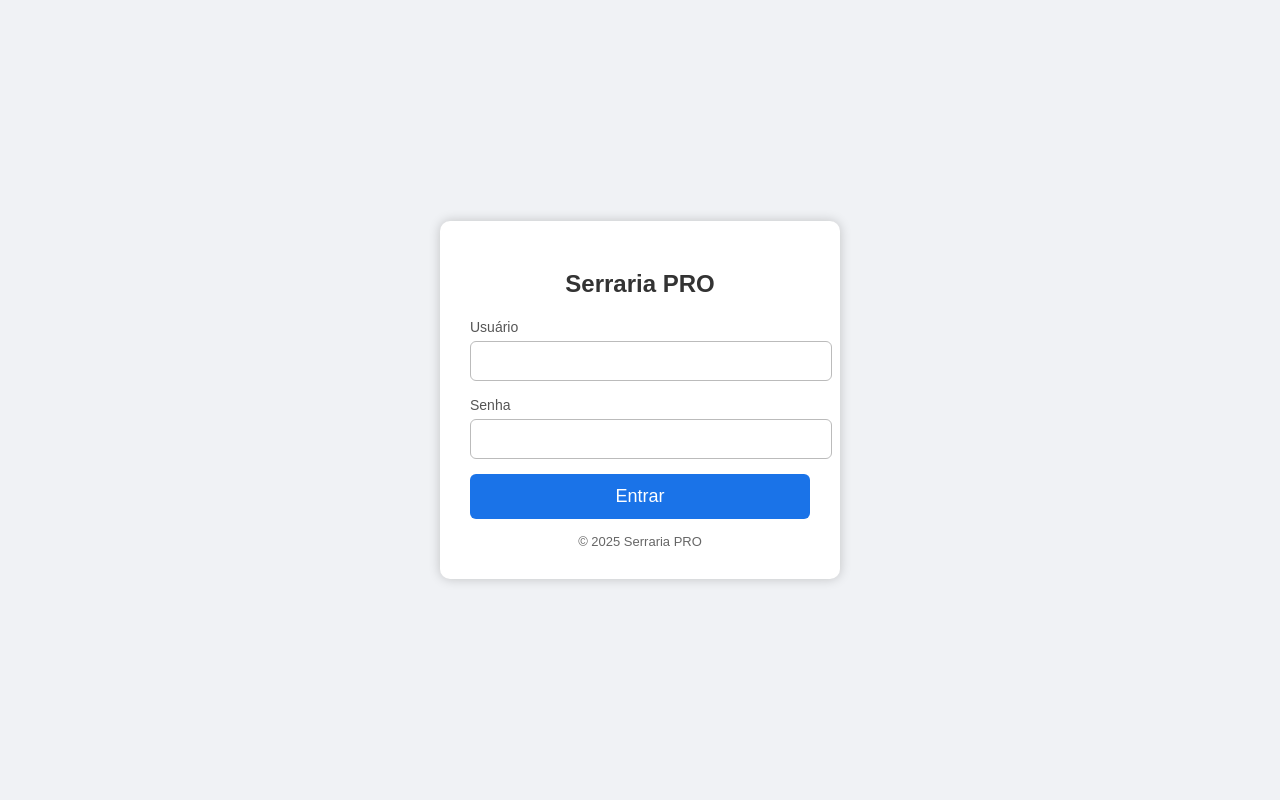
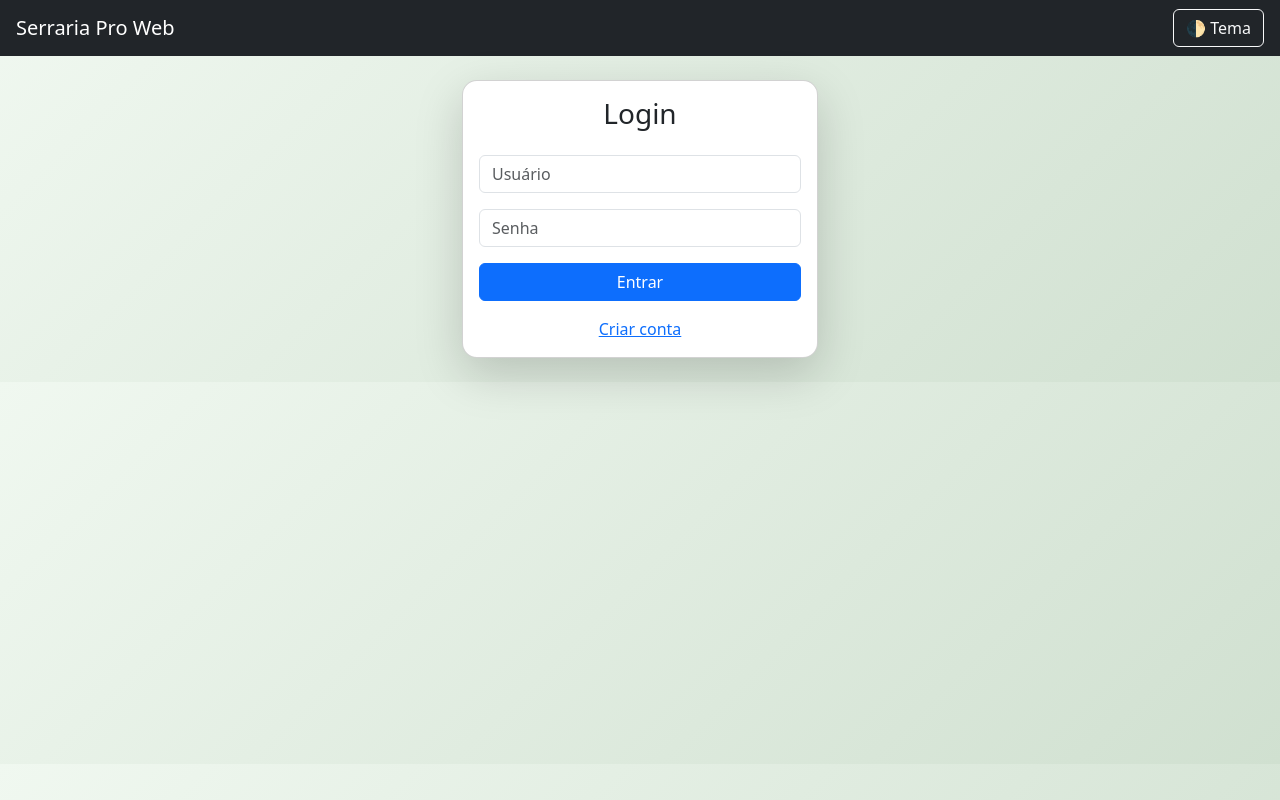
Before and after one commit to clebersondcamargo-cmyk/serraria-pro-web, a Flask app: page /login in a window 1280 px wide. Run offline with Flask 3, Linux system fonts and the light colour scheme.

Commit message:
Update login.html

```diff
--- a/templates/login.html
+++ b/templates/login.html
@@ -1,101 +1,28 @@
-<!DOCTYPE html>
-<html lang="pt-br">
-<head>
-    <meta charset="UTF-8">
-    <meta name="viewport" content="width=device-width, initial-scale=1.0">
-    <title>Serraria PRO - Login</title>
+{% extends "base.html" %}
+{% block content %}
 
-    <style>
-        body {
-            font-family: Arial, Helvetica, sans-serif;
-            background: #f0f2f5;
-            display: flex;
-            justify-content: center;
-            align-items: center;
-            height: 100vh;
-            margin: 0;
-        }
+<div class="row justify-content-center">
+  <div class="col-md-4">
 
-        .login-box {
-            background: #fff;
-            padding: 30px;
-            width: 340px;
-            border-radius: 10px;
-            box-shadow: 0 0 12px rgba(0,0,0,0.2);
-            text-align: center;
-        }
+    <div class="card shadow-lg">
+      <div class="card-body">
+        <h3 class="text-center mb-4">Login</h3>
 
-        .login-box h2 {
-            margin-bottom: 20px;
-            color: #333;
-        }
+        <form method="POST">
+          <input class="form-control mb-3" name="username" placeholder="Usuário" required>
+          <input class="form-control mb-3" type="password" name="password" placeholder="Senha" required>
 
-        .input-group {
-            text-align: left;
-            margin-bottom: 15px;
-        }
-
-        .input-group label {
-            font-size: 14px;
-            color: #555;
-        }
-
-        .input-group input {
-            width: 100%;
-            padding: 10px;
-            margin-top: 5px;
-            border-radius: 6px;
-            border: 1px solid #bbb;
-            font-size: 16px;
-        }
-
-        button {
-            width: 100%;
-            padding: 12px;
-            background: #1a73e8;
-            border: none;
-            border-radius: 6px;
-            color: white;
-            font-size: 18px;
-            cursor: pointer;
-        }
-
-        button:hover {
-            background: #0c58c9;
-        }
-
-        .footer {
-            margin-top: 15px;
-            font-size: 13px;
-            color: #666;
-        }
-    </style>
-</head>
-<body>
-
-    <div class="login-box">
-        <h2>Serraria PRO</h2>
-
-        <!-- FORMULÁRIO CORRETO PARA OAuth2PasswordRequestForm -->
-        <form method="post" action="/login">
-
-            <div class="input-group">
-                <label for="username">Usuário</label>
-                <input type="text" id="username" name="username" required>
-            </div>
-
-            <div class="input-group">
-                <label for="password">Senha</label>
-                <input type="password" id="password" name="password" required>
-            </div>
-
-            <button type="submit">Entrar</button>
+          <button class="btn btn-primary w-100">Entrar</button>
         </form>
 
-        <div class="footer">
-            © 2025 Serraria PRO
+        <div class="text-center mt-3">
+          <a href="{{ url_for('register') }}">Criar conta</a>
         </div>
+
+      </div>
     </div>
 
-</body>
-</html>
+  </div>
+</div>
+
+{% endblock %}
```
